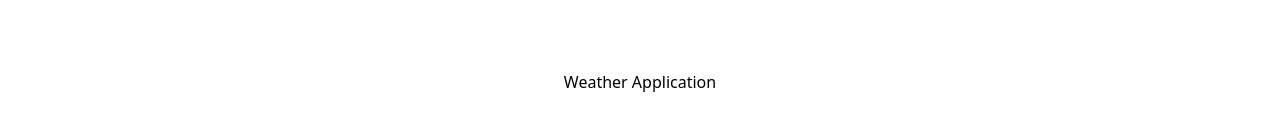
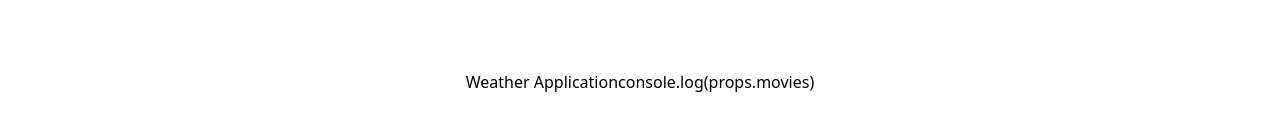
Before and after one commit to 1129-tame/greenmile, a React (Create React App) app in the folder hello-world/: page / in a window 1280 px wide. Shown: the part 664-794 px from the top of the page. Built offline with nearby package versions, Linux system fonts and the light colour scheme; no server answers.

Commit message:
movie list の作成

```diff
--- a/hello-world/src/components/Movie.tsx
+++ b/hello-world/src/components/Movie.tsx
@@ -1,6 +1,7 @@
 import { useState, useEffect } from 'react'
 import axios from 'axios';
 import { useForm, SubmitHandler } from "react-hook-form";
+import MovieList from './MovieList'
 
 interface MovieModel {
   adult: boolean,
@@ -103,6 +104,9 @@ function Movie() {
 
           <div className="min-h-screen flex justify-center items-center">
             Weather Application
+            <MovieList
+              movies={popMovies}
+            />
           </div>
         </div>
       </div>
--- /dev/null
+++ b/hello-world/src/components/MovieList.tsx
@@ -0,0 +1,15 @@
+// import { useState, useEffect } from 'react'
+
+// 受け取る props の型を定義
+interface MovieListProps {
+ movies: [];
+}
+
+const MovieList = (
+    props: MovieListProps,
+) => {
+    return <div>console.log(props.movies)</div>
+}
+
+
+export default MovieList;
```
